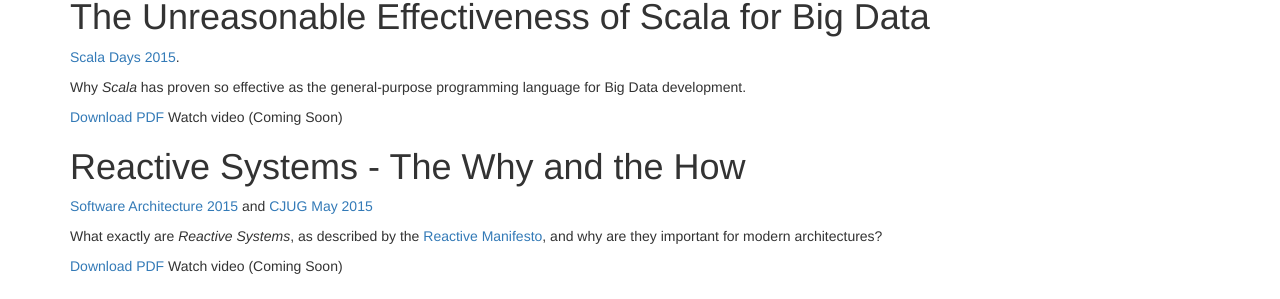
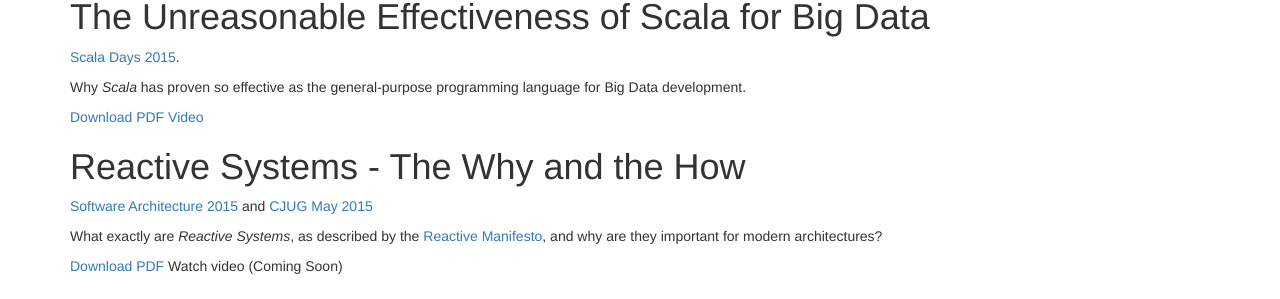
Before and after one commit to deanwampler/deanwampler.github.io, a Jekyll site: the page built from index.md, in a window 1280 px wide. Shown: the part 1531-1830 px from the top of the page. Built offline with Jekyll 4.4.1, drawn with Linux system fonts in a browser that asks for light colours; nearby versions of some CDN libraries; library files that are not in the unit come from our copies.

Commit message:
Updated video link for a talk.

```diff
--- a/index.md
+++ b/index.md
@@ -87,7 +87,7 @@
     <p>Why <em>Scala</em> has proven so effective as the general-purpose programming language for Big Data development.</p>
     <div class="more">
       <a href="/polyglotprogramming/papers/UnreasonableEffectivenessOfScalaForBigData.pdf" class="button-pdf">Download PDF</a>
-      <span class="button-video-inactive">Watch video</span> (Coming Soon)
+      <a href="https://www.parleys.com/tutorial/the-unreasonable-effectiveness-scala-big-data" class="button-video">Video</a>
     </div>
   </article>
 
```
Also changed, not shown: polyglotprogramming/papers/index.md (+1 -1 lines).
